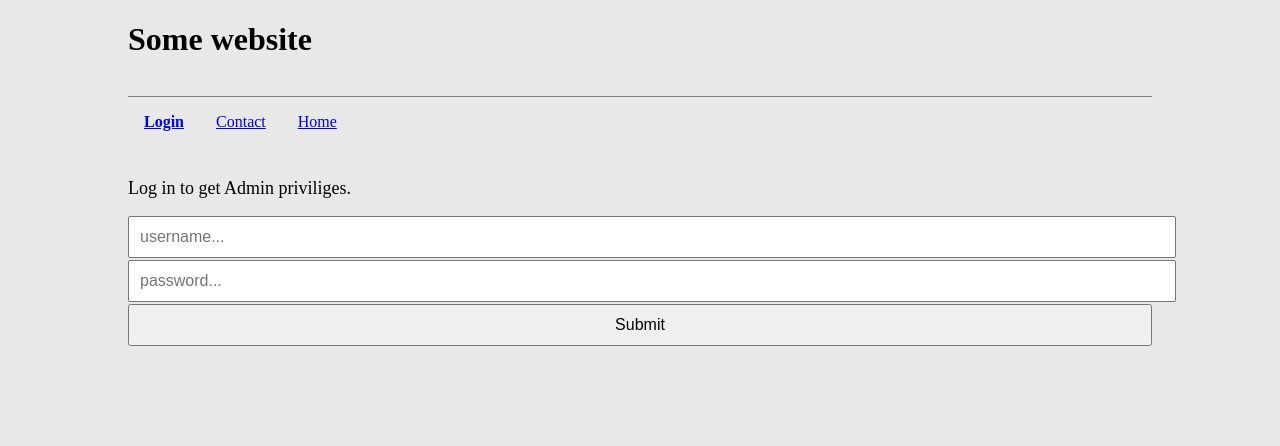
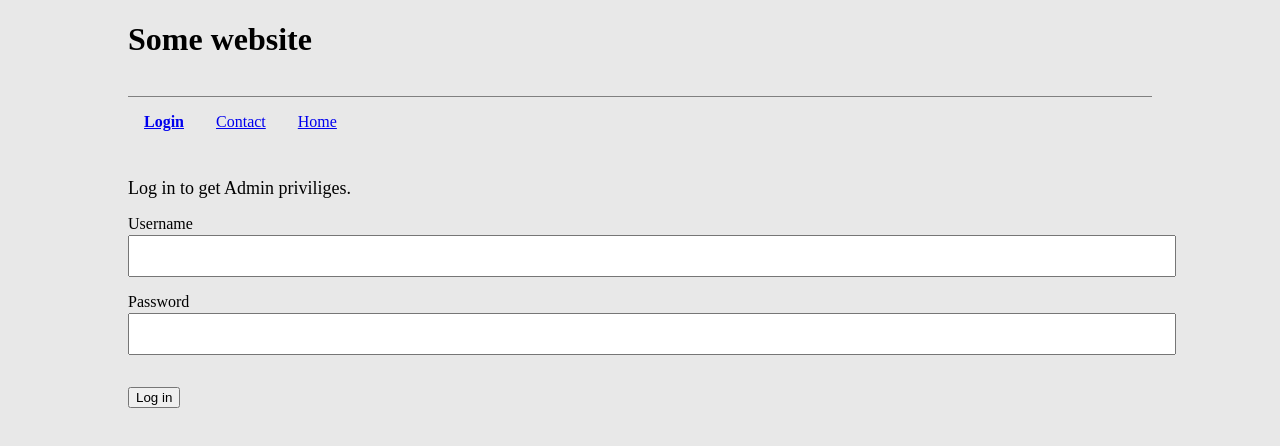
Before and after one commit to sulenchy/js-2-ca-example, a React (Create React App) app: page /login in a window 1280 px wide. Shown: the top 446 px of the page. Built offline with nearby package versions, Linux system fonts and the light colour scheme.

Commit message:
Add files via upload

```diff
--- a/src/App.css
+++ b/src/App.css
@@ -94,3 +94,8 @@ label {
 .radio input {
   width: auto;
 }
+
+.login {
+  margin-top: 2rem;
+  display: block;
+}
--- a/src/components/inputForms/Login.js
+++ b/src/components/inputForms/Login.js
@@ -1,37 +1,111 @@
-import { useForm } from "react-hook-form";
-import { yupResolver } from "@hookform/resolvers/yup";
-import * as yup from "yup";
 import { authApi } from "../constants/api";
 import { NavLink } from "react-router-dom";
+import { useFormik } from "formik";
+import * as yup from "yup";
 
+// ------ using formik and yup -------- //
+const LoginForm = () => {
+    const formik = useFormik({
+        initialValues: {
+            username: '',
+            password: ''
+        },
+        validationSchema: yup.object({
+            username: yup.string().required("You have to fill in your username."),
+            password: yup.string().required("Wrong passwor. Please try again")
+          }),
+        onSubmit: values => {
+            const userAuth = async () => {
+                const settings = {
+                    method: 'POST',
+                    // getting values from the form input and storing them in body
+                    body: JSON.stringify(values),
+                    headers: {
+                        'Authorization': 'Basic',
+                        'Content-Type': 'application/json',
+                    }};
+                try {
+                    // api request
+                  const response = await fetch(authApi, settings);
+                  const data = await response.json();
+                  console.log(data)
+                    if(response) {
+                        //redirect to admin page.
+                        <NavLink to={"admin"} />
+                    } else {
+                        //tell user what went wrong if not login succeeds.
+                        document.body.innerHTML = "Oops. Incorrect password and or username."
+                    }
+                } catch (err) {
+                  console.log('error', err);
+                }
+            }
+            userAuth();
+          },
+    });
+    return (
+        <form onSubmit={formik.handleSubmit}>
+          <label htmlFor="username">Username</label>
+          <input
+            id="username"
+            name="username"
+            type="text"
+            onChange={formik.handleChange}
+            value={formik.values.username}
+          />
+          {formik.errors.username ? (
+             <small className="error">{formik.errors.username}</small>
+            ) : null}
+
+          <label htmlFor="password">Password</label>
+          <input
+            id="password"
+            name="password"
+            type="password"
+            onChange={formik.handleChange}
+            value={formik.values.password}
+            />
+            {formik.errors.password ? (
+              <small className="error">{formik.errors.password}</small>
+            ) : null}
+
+          <button type="submit" className="login">Log in</button>
+        </form>
+      );
+
+}
+export default LoginForm;
+
+
+// is both way of making forms good? Referring to the code above, and the code below this text.
+
+
+/*  ------- using yup and useState ----------
 const LoginForm = () => {
     const schema  = yup.object().shape({
         username: yup.string().required("You have to fill in your username"),
         password: yup.string().required("Wrong password")
     })
-
     const { register, handleSubmit, formState: {errors} } = useForm({
         resolver: yupResolver(schema)
     });
-
     const onSubmit = (data) => {
         // what's being passed in login form
         const username = data.username;
         const pwd = data.password;
-
         // api request
         const userAuth = async () => {
             const settings = {
                 method: 'POST',
                 body: JSON.stringify({username: username, password: pwd}),
                 headers: {
-                    'Authorization': 'Basic',
+                    'Authorization': 'Basic', // maybe using bearer $token instead?
                     'Content-Type': 'application/json',
             }};
+
             try {
               const response = await fetch(authApi, settings);
               const data = await response.json();
-
               if(response) {
                 //redirect to admin page.
                 <NavLink to={"admin"} />
@@ -44,7 +118,6 @@ const LoginForm = () => {
         userAuth();
 
     };
-
     return (
         <form onSubmit={handleSubmit(onSubmit)}>
             <input type="text" placeholder="username..." {...register("username")} />
@@ -55,5 +128,5 @@ const LoginForm = () => {
         </form>
     );
 };
-
 export default LoginForm;
+ */
```
